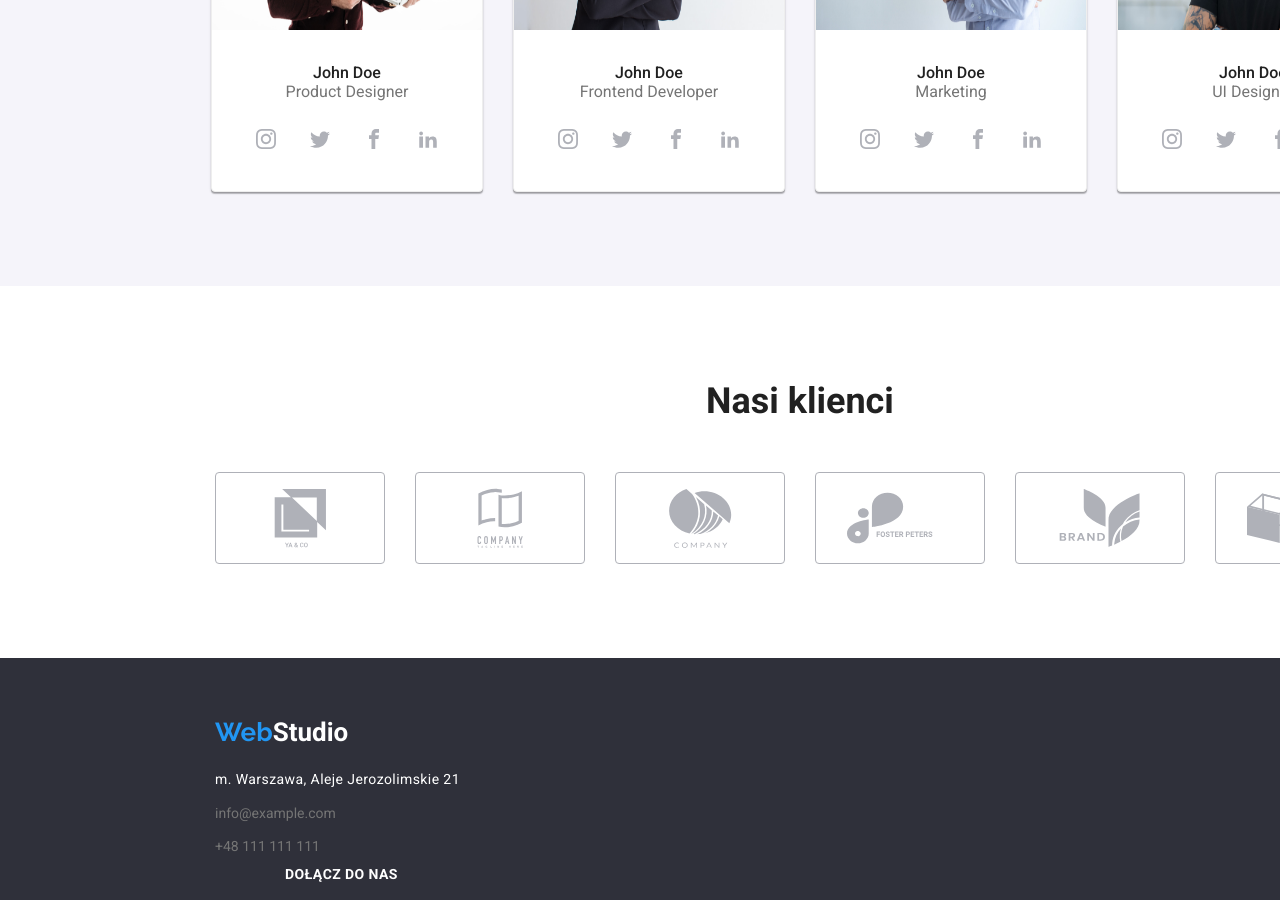
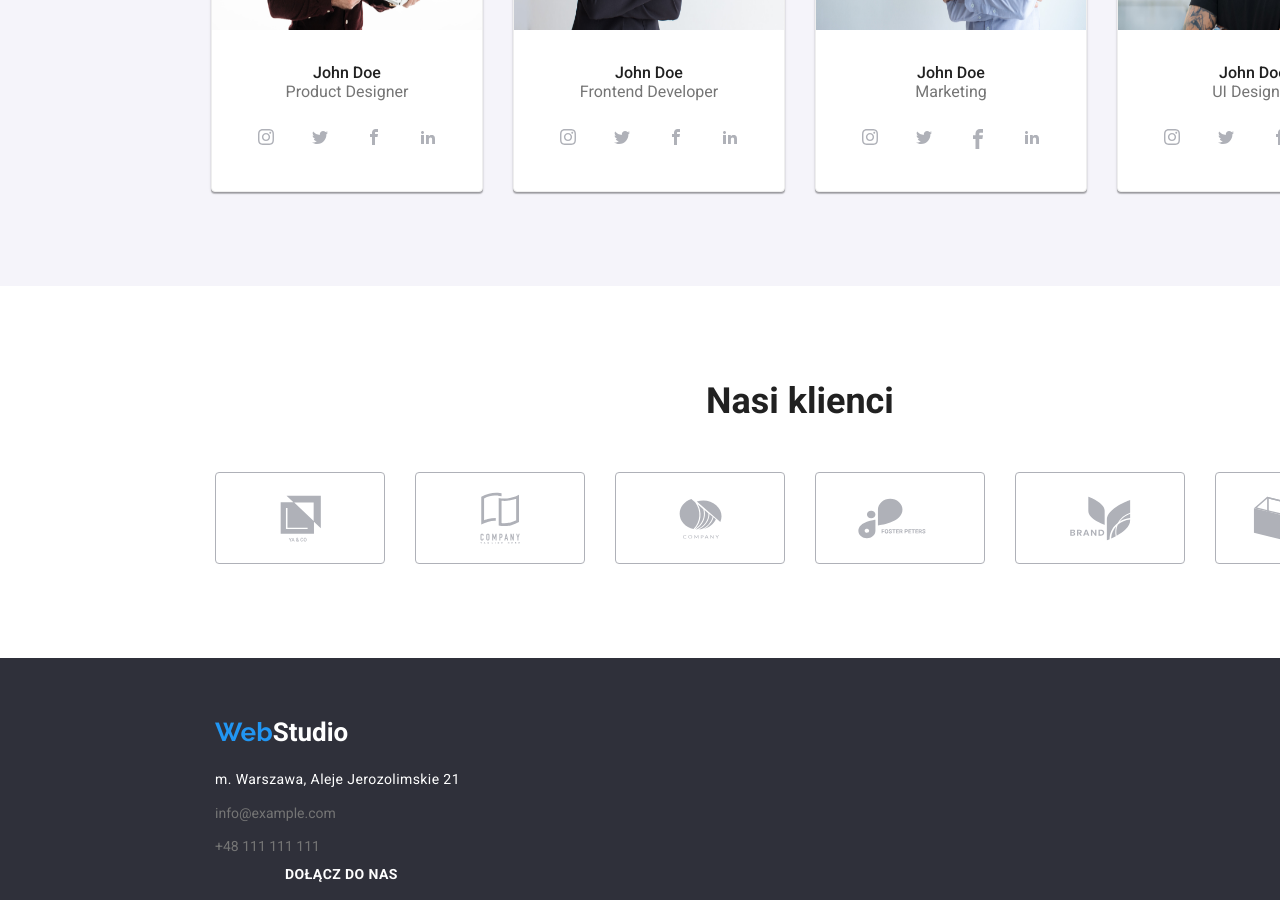
Before and after one commit to DawidSzotek/goit-markup-hw-04, a plain HTML site: page index.html in a window 1280 px wide. Shown: the part 2080-2980 px from the top of the page. Drawn offline with nearby package versions, Linux system fonts and the light colour scheme.

Commit message:
poprawy witdh i height w svg

```diff
--- a/css/style.css
+++ b/css/style.css
@@ -391,8 +391,7 @@ body {
     border: 1px solid #AFB1B8;
 }
 .primary-client-list-svg{
-    width:106px;
-    height:60px;
+
     fill:var(--color-icon)
 }
 .primary-client-list-svg:focus,
@@ -417,10 +416,6 @@ cursor: pointer;
     padding-top: 20px;
     gap: 10px;
 }
-.footer-socialmedia-svg{
-    width: 20px;
-    height: 20px;
-}
 .footer-socialmedia-item{
      width: 40px;
     height: 40px;
@@ -431,9 +426,10 @@ cursor: pointer;
     background: rgba(255, 255, 255, 0.1);
     fill:var(--body-background-color)
 }
-.social-network-icon{
-    width:20px;
-    height:20px;
+.footer-socialmedia-item:focus,
+.footer-socialmedia-item:hover{
+    cursor:pointer;
+    background-color: var(--accent-color);
 }
 .social-network {
     margin-left: auto;
--- a/index.html
+++ b/index.html
@@ -41,13 +41,13 @@
                 </nav>
                 <ul class="contact-links-header">
                   <li>
-                 <a href="mailto:info@devstudio.com"><svg class="icon-header">
+                 <a href="mailto:info@devstudio.com"><svg class="icon-header" witdh="16" height="12">
                     <use href="./image/icons.svg/symbol-defs.svg#icon-envelope"></use>
                  </svg>info@devstudio.com
                </a>
                   </li>
                   <li>
-                  <a href="tel:+48111111111"><svg class="icon-header">
+                  <a href="tel:+48111111111"><svg class="icon-header" width="10" height="16">
                     <use href="./image/icons.svg/symbol-defs.svg#icon-smartphone"></use>
                     </svg>+48 111 111 111</a>
                   </li>
@@ -187,7 +187,7 @@
                             <span class="social-network">
                             <li class="social-network-list">
                                 <a class="social-network-button-list" href="#">
-                                    <svg class="social-network-icon">
+                                    <svg class="social-network-icon" width="20" height="16">
                                         <use href="./image/icons.svg/symbol-defs.svg#icon-instagram">
                                         </use>
                                     </svg>
@@ -195,7 +195,7 @@
                             </li>
                             <li class="social-network-list">
                                 <a class="social-network-button-list" href="#">
-                                    <svg class=social-network-icon>
+                                    <svg class="social-network-icon"  width="20" height="16">
                                         <use href="./image/icons.svg/symbol-defs.svg#icon-twitter">
                                         </use>
                                     </svg>
@@ -203,7 +203,7 @@
                             </li>
                             <li class="social-network-list">
                                 <a class="social-network-button-list" href="#">
-                                    <svg class=social-network-icon>
+                                    <svg class="social-network-icon"  width="20" height="16">
                                         <use href="./image/icons.svg/symbol-defs.svg#icon-facebook">
                                         </use>
                                     </svg>
@@ -211,7 +211,7 @@
                             </li>
                             <li class="social-network-list">
                                 <a class="social-network-button-list" href="#">
-                                    <svg class=social-network-icon>
+                                    <svg class="social-network-icon"  width="20" height="16">
                                         <use href="./image/icons.svg/symbol-defs.svg#icon-linkedin2">
                                         </use>
                                     </svg>
@@ -239,7 +239,7 @@
                             <span class="social-network">
                             <li class="social-network-list">
                                 <a class="social-network-button-list" href="#">
-                                    <svg class="social-network-icon">
+                                    <svg class="social-network-icon"  width="20" height="16">
                                         <use href="./image/icons.svg/symbol-defs.svg#icon-instagram">
                                         </use>
                                     </svg>
@@ -247,7 +247,7 @@
                             </li>
                             <li class="social-network-list">
                                 <a class="social-network-button-list" href="#">
-                                    <svg class=social-network-icon>
+                                    <svg class="social-network-icon"  width="20" height="16">
                                         <use href="./image/icons.svg/symbol-defs.svg#icon-twitter">
                                         </use>
                                     </svg>
@@ -255,7 +255,7 @@
                             </li>
                             <li class="social-network-list">
                                 <a class="social-network-button-list" href="#">
-                                    <svg class=social-network-icon>
+                                    <svg class="social-network-icon"  width="20" height="16">
                                         <use href="./image/icons.svg/symbol-defs.svg#icon-facebook">
                                         </use>
                                     </svg>
@@ -263,7 +263,7 @@
                             </li>
                             <li class="social-network-list">
                                 <a class="social-network-button-list" href="#">
-                                    <svg class=social-network-icon>
+                                    <svg class="social-network-icon"  width="20" height="16">
                                         <use href="./image/icons.svg/symbol-defs.svg#icon-linkedin2">
                                         </use>
                                     </svg>
@@ -289,7 +289,7 @@
                             <span class="social-network">
                             <li class="social-network-list">
                                 <a class="social-network-button-list" href="#">
-                                    <svg class="social-network-icon">
+                                    <svg class="social-network-icon"  width="20" height="16">
                                         <use href="./image/icons.svg/symbol-defs.svg#icon-instagram">
                                         </use>
                                     </svg>
@@ -297,7 +297,7 @@
                             </li>
                             <li class="social-network-list">
                                 <a class="social-network-button-list" href="#">
-                                    <svg class=social-network-icon>
+                                    <svg class="social-network-icon"  width="20" height="16">
                                         <use href="./image/icons.svg/symbol-defs.svg#icon-twitter">
                                         </use>
                                     </svg>
@@ -305,7 +305,7 @@
                             </li>
                             <li class="social-network-list">
                                 <a class="social-network-button-list" href="#">
-                                    <svg class=social-network-icon>
+                                    <svg class="social-network-icon"  width="20" height=16">
                                         <use href="./image/icons.svg/symbol-defs.svg#icon-facebook">
                                         </use>
                                     </svg>
@@ -313,7 +313,7 @@
                             </li>
                             <li class="social-network-list">
                                 <a class="social-network-button-list" href="#">
-                                    <svg class=social-network-icon>
+                                    <svg class="social-network-icon"  width="20" height="16">
                                         <use href="./image/icons.svg/symbol-defs.svg#icon-linkedin2">
                                         </use>
                                     </svg>
@@ -339,7 +339,7 @@
                             <span class="social-network">
                             <li class="social-network-list">
                                 <a class="social-network-button-list" href="#">
-                                    <svg class="social-network-icon">
+                                    <svg class="social-network-icon"  width="20" height="16">
                                         <use href="./image/icons.svg/symbol-defs.svg#icon-instagram">
                                         </use>
                                     </svg>
@@ -347,7 +347,7 @@
                             </li>
                             <li class="social-network-list">
                                 <a class="social-network-button-list" href="#">
-                                    <svg class=social-network-icon>
+                                    <svg class="social-network-icon"  width="20" height="16">
                                         <use href="./image/icons.svg/symbol-defs.svg#icon-twitter">
                                         </use>
                                     </svg>
@@ -355,7 +355,7 @@
                             </li>
                             <li class="social-network-list">
                                 <a class="social-network-button-list" href="#">
-                                    <svg class=social-network-icon>
+                                    <svg class="social-network-icon"  width="20" height="16">
                                         <use href="./image/icons.svg/symbol-defs.svg#icon-facebook">
                                         </use>
                                     </svg>
@@ -363,7 +363,7 @@
                             </li>
                             <li class="social-network-list">
                                 <a class="social-network-button-list" href="#">
-                                    <svg class=social-network-icon>
+                                    <svg class="social-network-icon"  width="20" height="16">
                                         <use href="./image/icons.svg/symbol-defs.svg#icon-linkedin2">
                                         </use>
                                     </svg>
@@ -382,36 +382,36 @@
                     <h2 class="client-list">Nasi klienci</h2>
                     <ul class="primary-client-list">
                         <li>
-                            <svg class="primary-client-list-svg">
+                            <svg class="primary-client-list-svg" width="41" height="47">
                                 <use href="/image/icons.svg/symbol-defs.svg#icon-Union">
                                 </use>
                             </svg>
                         </li>
                         <li>
-                            <svg class="primary-client-list-svg">
+                            <svg class="primary-client-list-svg"  width="40" height="52">
                                 <use href="/image/icons.svg/symbol-defs.svg#icon-group">
 
                                 </use>
                             </svg>
                         </li>
                         <li>
-                            <svg class="primary-client-list-svg">
+                            <svg class="primary-client-list-svg"  width="43" height="41">
                                 <use href="/image/icons.svg/symbol-defs.svg#icon-group-1">
                                 </use>
                             </svg>
                         </li>
                         <li>
-                             <svg class="primary-client-list-svg">
+                             <svg class="primary-client-list-svg"  width="84" height="41">
                                 <use href="/image/icons.svg/symbol-defs.svg#icon-group-2">
                                 </use>
                         </li>
                          <li>
-                             <svg class="primary-client-list-svg">
+                             <svg class="primary-client-list-svg"  width="63" height="45">
                                 <use href="/image/icons.svg/symbol-defs.svg#icon-group-3">
                                 </use>
                         </li>
                         <li>
-                             <svg class="primary-client-list-svg">
+                             <svg class="primary-client-list-svg"  width="94" height="44">
                                 <use href="/image/icons.svg/symbol-defs.svg#icon-group-4">
                                 </use>
                         </li>
@@ -439,25 +439,25 @@
                     <div>
                     <ul class="list-footer-socialmedia-menu">
                         <li class="footer-socialmedia-item">
-                            <svg class="footer-socialmedia-svg">
+                            <svg class="footer-socialmedia-svg" width="20" height="20">
                                 <use href="./image/icons.svg/symbol-defs.svg#icon-instagram">
                                 </use>
                             </svg>
                         </li>
                         <li class="footer-socialmedia-item">
-                            <svg class="footer-socialmedia-svg">
+                            <svg class="footer-socialmedia-svg" width="20" height="20">
                                 <use href="./image/icons.svg/symbol-defs.svg#icon-twitter">
                                 </use>
                             </svg>
                         </li>
                         <li  class="footer-socialmedia-item">
-                            <svg class="footer-socialmedia-svg">
+                            <svg class="footer-socialmedia-svg" width="20" height="20">
                                 <use href="./image/icons.svg/symbol-defs.svg#icon-facebook">
                                 </use>
                             </svg>
                         </li>
                         <li  class="footer-socialmedia-item">
-                            <svg class="footer-socialmedia-svg">
+                            <svg class="footer-socialmedia-svg" width="20" height="20">
                                 <use href="./image/icons.svg/symbol-defs.svg#icon-linkedin2">
                                 </use>
                             </svg>
```
Also changed, not shown: portfolio.html (+6 -6 lines).
